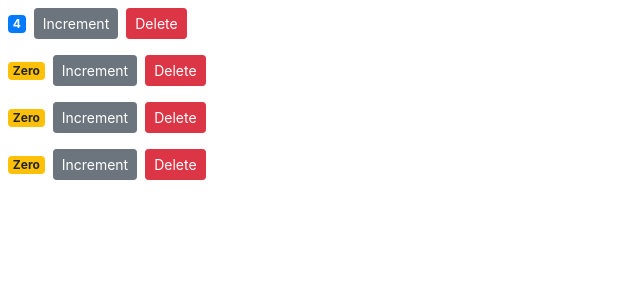
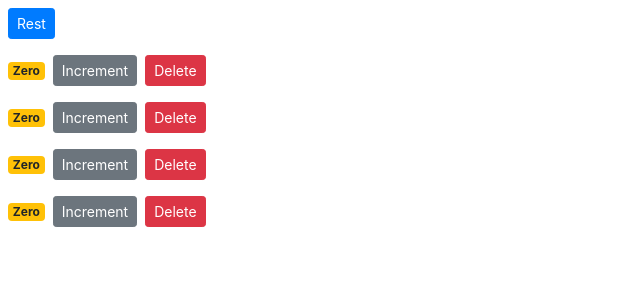
Before and after one commit to tamilarasana/React_App, a React (Create React App) app: page / in a window 1280 px wide. Shown: the top 300 px of the page, without its empty margins (0-640 px from the left). Built offline with nearby package versions, Linux system fonts and the light colour scheme.

Commit message:
Single Source of Truth and Removing the Local State

```diff
--- a/src/components/counter.jsx
+++ b/src/components/counter.jsx
@@ -24,28 +24,32 @@ class Counter extends Component {
   // handleIncrement  ()  {
   //     console.log("Increment Clicked",this);
   // }
-  handleIncrement = product => {
+  handleIncrement = (product) => {
     console.log(product);
     this.setState({
       value: this.state.value + 1,
     });
   };
 
-
-//   doHandleIncrement = () => {
-//     this.handleIncrement({id:1});
-//   }
+  //   doHandleIncrement = () => {
+  //     this.handleIncrement({id:1});
+  //   }
   render() {
     return (
       <div>
         <span className={this.getBadgeClasses()}>{this.formateCount()}</span>
         <button
-          onClick={() => this.handleIncrement({id:1}) }
+          onClick={() => this.props.onIncrement(this.props.counter)}
           className="btn btn-secondary btn-sm"
         >
           Increment
         </button>
-        <button onClick={() => this.props.onDelete(this.props.counter.id)} className="btn btn-danger btn-sm m-2">Delete</button>
+        <button
+          onClick={() => this.props.onDelete(this.props.counter.id)}
+          className="btn btn-danger btn-sm m-2"
+        >
+          Delete
+        </button>
         {/* {this.state.tags.length === 0 && "Please Create a new Tag!"} */}
         {/* {this.renderTags()} */}
       </div>
@@ -54,12 +58,12 @@ class Counter extends Component {
 
   getBadgeClasses() {
     let classes = "badge m-2 badge-";
-    classes += this.state.value === 0 ? "warning" : "primary";
+    classes += this.props.counter.value === 0 ? "warning" : "primary";
     return classes;
   }
 
   formateCount() {
-    const { value } = this.state;
+    const { value } = this.props.counter;
     return value === 0 ? "Zero" : value;
   }
 }
--- a/src/components/counters.jsx
+++ b/src/components/counters.jsx
@@ -4,26 +4,43 @@ import Counter from "./counter";
 class Counters extends Component {
   state = {
     counters: [
-      { id: 1, value: 4 },
+      { id: 1, value: 0 },
       { id: 2, value: 0 },
       { id: 3, value: 0 },
       { id: 4, value: 0 },
     ],
   };
 
+  handleIncrement = counter => {
+    const counters = [...this.state.counters];
+    const index = counters.indexOf(counter);
+    counters[index] = {...counter};
+    counters[index].value++;
+    this.setState({ counters });
+  }
+
   handleDelete = (counterId) => {
     const counters = this.state.counters.filter((c) => c.id !== counterId);
     this.setState({ counters });
-    console.log("Clicked then Delete Button", counters);
+  };
+
+  handleReset =() => {
+    const counters = this.state.counters.map(c => {
+    c.value = 0;
+    return c;
+  });
+    this.setState({counters});
   };
   render() {
     return (
       <div>
+        <button onClick={this.handleReset} className="btn btn-primary btn-sm m-2">Rest</button>
         {this.state.counters.map((counter) => (
           <Counter
             key={counter.id}
+            onIncrement={this.handleIncrement}
             onDelete={this.handleDelete}
-            counter = {counter}
+            counter={counter}
           ></Counter>
         ))}
       </div>
```
